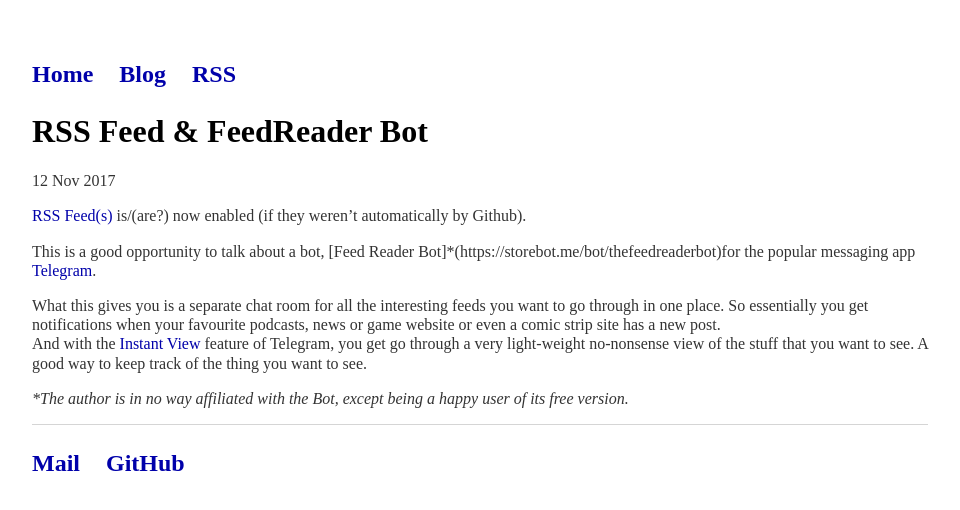
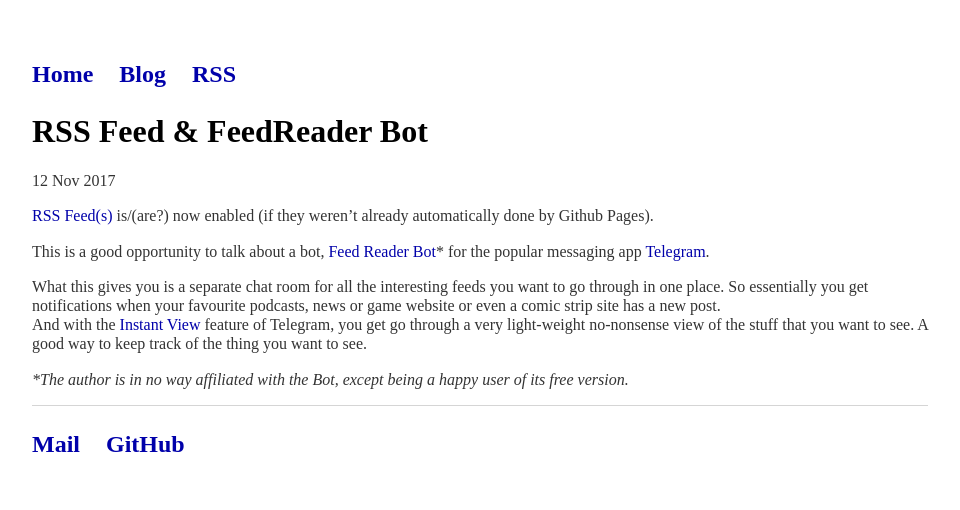
Before and after one commit to TestSubjector/testsubjector.github.io, a Jekyll site: the page built from _posts/2017-12-09-RSS-Feed-And-FeedReaderBot.md, in a window 1280 px wide. Shown: the top 510 px of the page, without its empty margins (160-1120 px from the left). Built offline with Jekyll 4.4.1, drawn with Linux system fonts in a browser that asks for light colours.

Commit message:
BattleCode Post + edits

```diff
--- a/_posts/2017-12-09-RSS-Feed-And-FeedReaderBot.md
+++ b/_posts/2017-12-09-RSS-Feed-And-FeedReaderBot.md
@@ -4,9 +4,9 @@
 date: 2017-11-12
 ---
 
-[RSS Feed(s)](https://testsubjector.github.io/feed.xml) is/(are?) now enabled (if they weren't automatically by Github).
+[RSS Feed(s)](https://testsubjector.github.io/feed.xml) is/(are?) now enabled (if they weren't already automatically done by Github Pages).
 
-This is a good opportunity to talk about a bot, [Feed Reader Bot]*(https://storebot.me/bot/thefeedreaderbot)for the popular messaging app [Telegram](https://web.telegram.org).
+This is a good opportunity to talk about a bot, [Feed Reader Bot](https://storebot.me/bot/thefeedreaderbot)* for the popular messaging app [Telegram](https://web.telegram.org).
 
 
 What this gives you is a separate chat room for all the interesting feeds you want to go through in one place. So essentially you get notifications when your favourite podcasts, news or game website or even a comic strip site has a new post.
```
Also changed, not shown: _posts/2017-12-09-BattleCode-2018-Announced!.md (added, +9 -0 lines).
